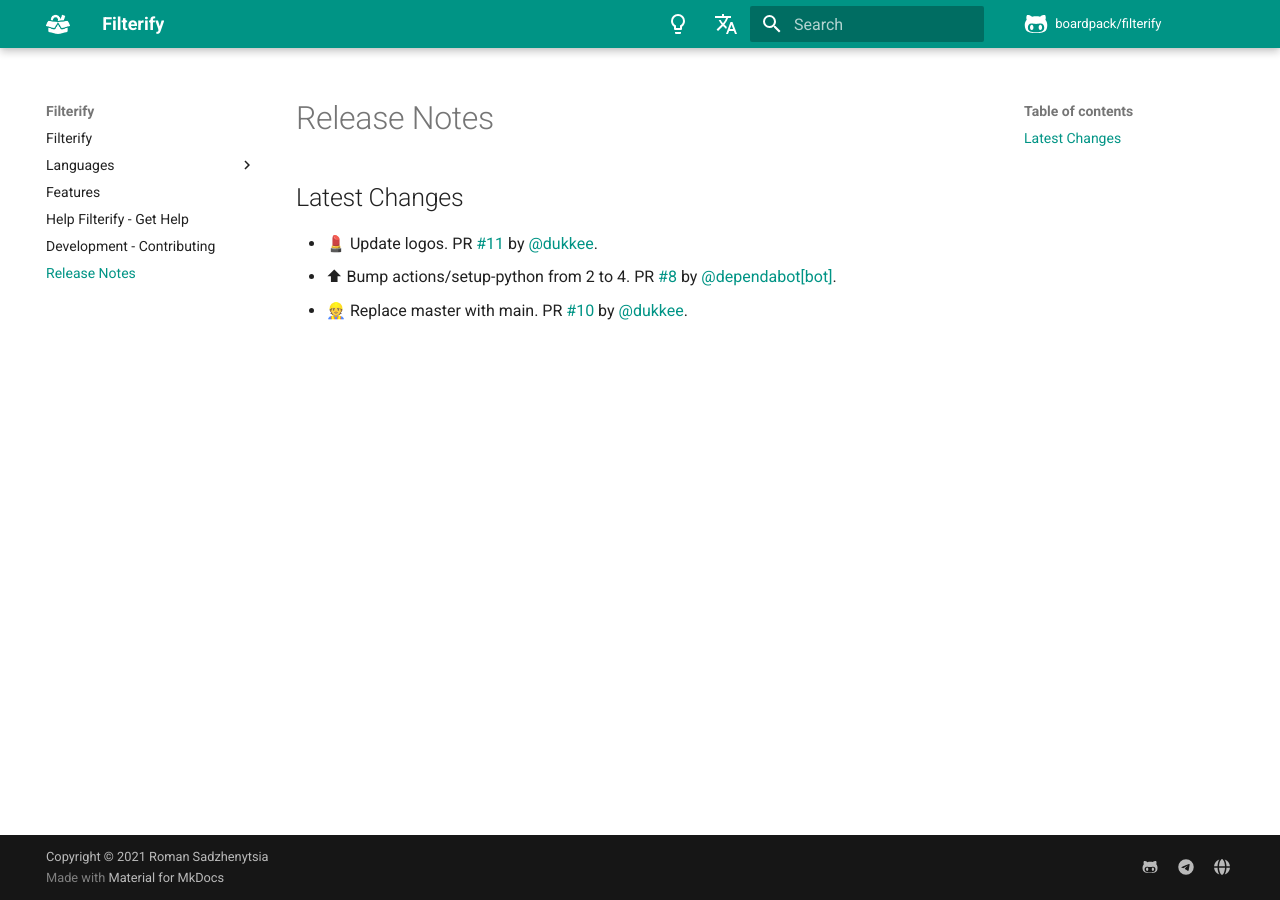
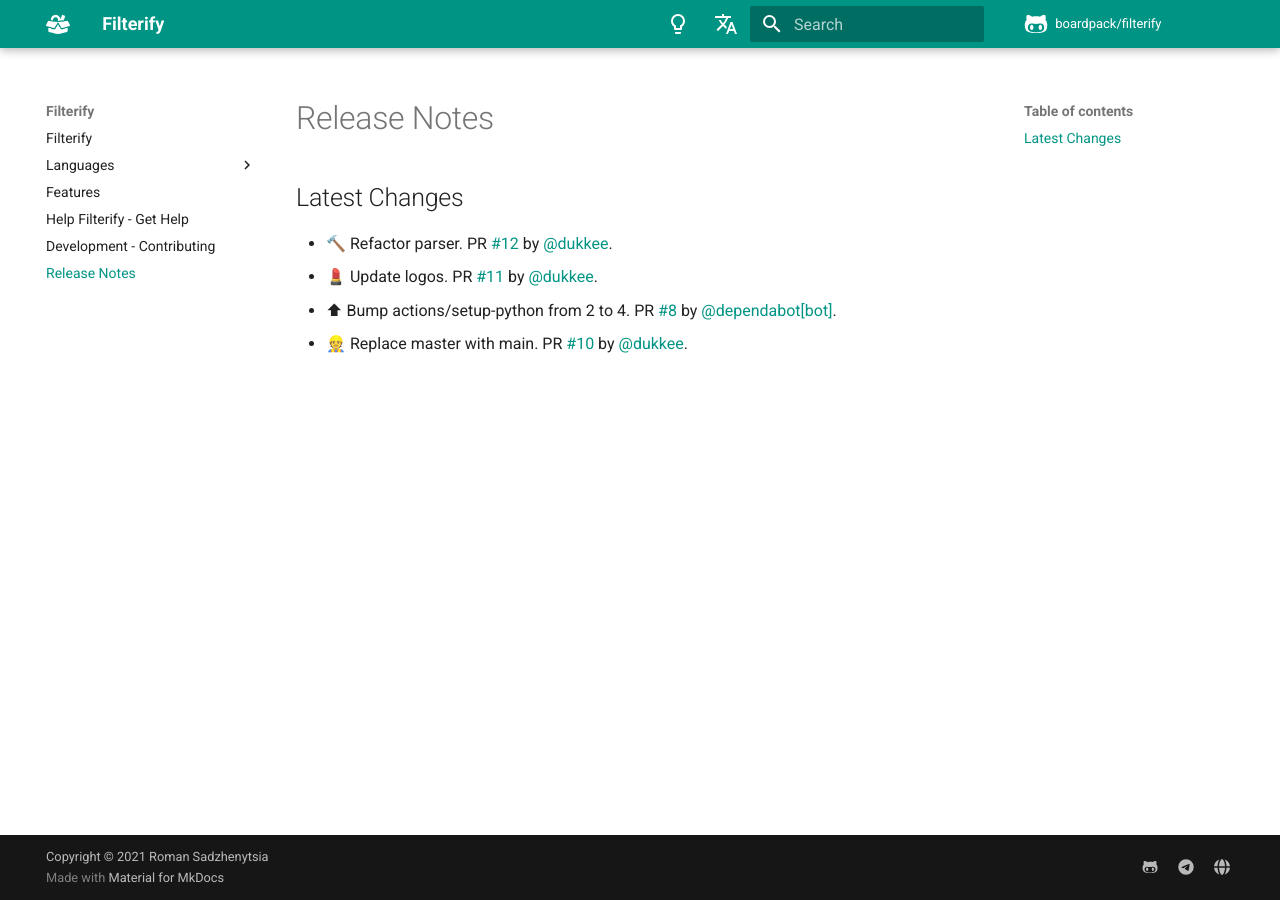
Before and after one commit to boardpack/filterify, an MkDocs documentation site: the page built from docs/en/docs/release-notes.md, in a window 1280 px wide. Built offline with MkDocs 1.6.1 and Material for MkDocs 9.7.7, drawn with Linux system fonts in a browser that asks for light colours; comment, search, counter and statistics services are not loaded.

Commit message:
📝 Update release notes

```diff
--- a/docs/en/docs/release-notes.md
+++ b/docs/en/docs/release-notes.md
@@ -2,6 +2,7 @@
 
 ## Latest Changes
 
+* 🔨 Refactor parser. PR [#12](https://github.com/boardpack/filterify/pull/12) by [@dukkee](https://github.com/dukkee).
 * 💄 Update logos. PR [#11](https://github.com/boardpack/filterify/pull/11) by [@dukkee](https://github.com/dukkee).
 * ⬆ Bump actions/setup-python from 2 to 4. PR [#8](https://github.com/boardpack/filterify/pull/8) by [@dependabot[bot]](https://github.com/apps/dependabot).
 * 👷 Replace master with main. PR [#10](https://github.com/boardpack/filterify/pull/10) by [@dukkee](https://github.com/dukkee).
```
